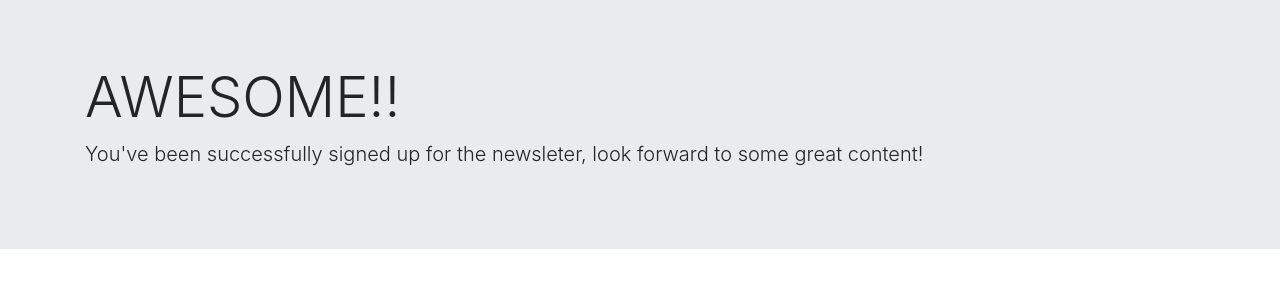
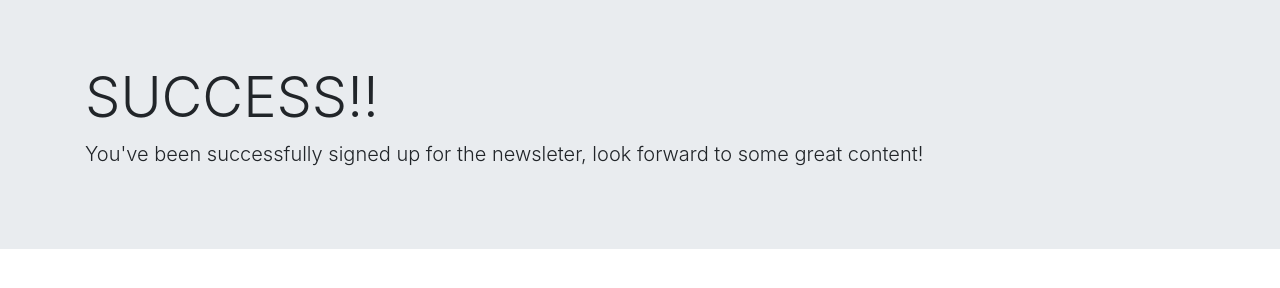
Before and after one commit to tirth2801/newsletter-signup-trial, a website: page success.html in a window 1280 px wide. Drawn offline with nearby package versions, Linux system fonts and the light colour scheme.

Commit message:
Change success page

```diff
--- a/success.html
+++ b/success.html
@@ -14,7 +14,7 @@
 
   <div class="jumbotron jumbotron-fluid">
     <div class="container">
-      <h1 class="display-4">AWESOME!!</h1>
+      <h1 class="display-4">SUCCESS!!</h1>
       <p class="lead">You've been successfully signed up for the newsleter, look forward to some great content!</p>
     </div>
   </div>
```
